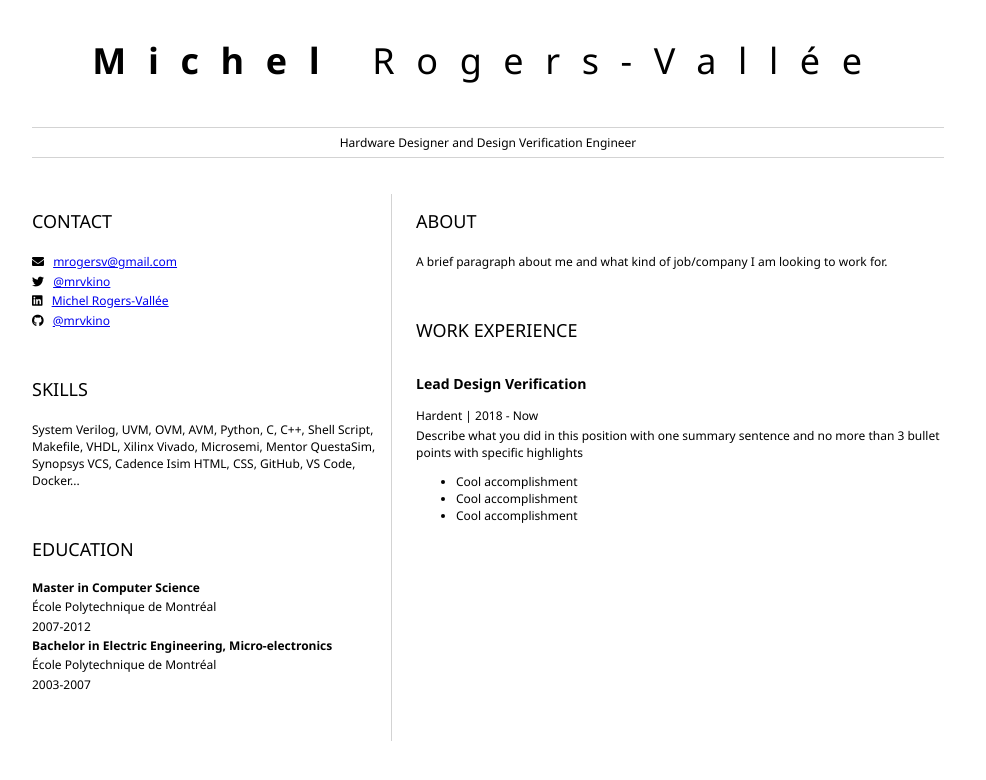
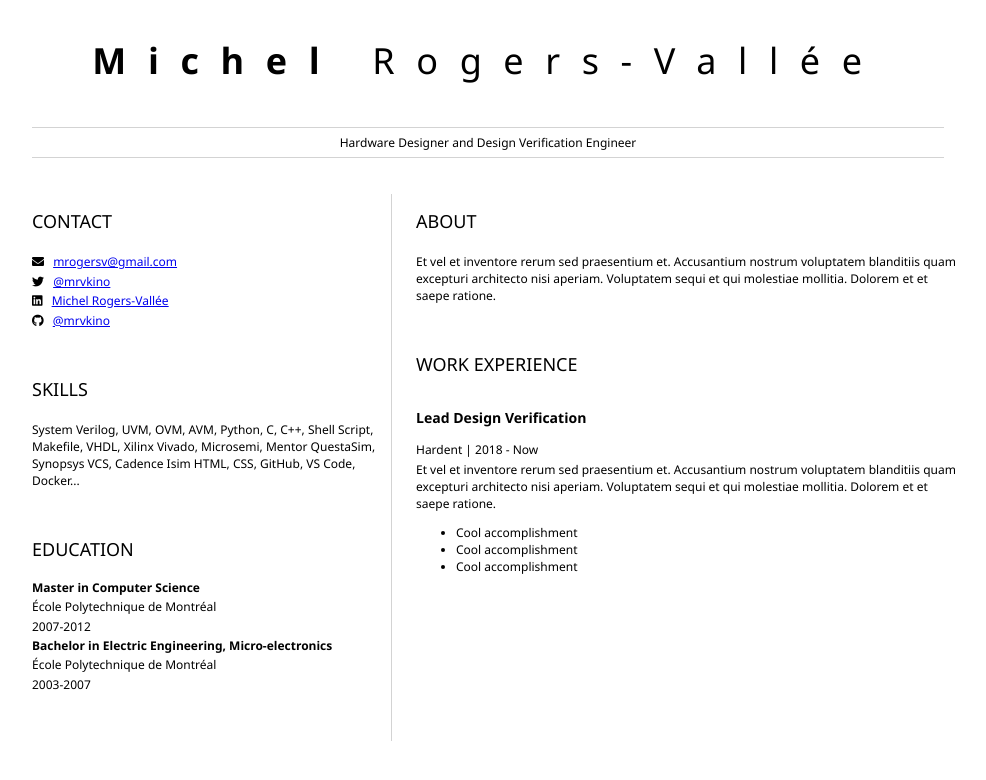
Before and after one commit to mrvkino/resume, a plain HTML site: page index.html in a window 1280 px wide. Shown: the whole page, without its empty margins (152-1138 px from the left). Drawn offline with Linux system fonts and the light colour scheme.

Commit message:
Add Lorem Ipsum

```diff
--- a/index.html
+++ b/index.html
@@ -64,7 +64,8 @@
                 <section>
                     <h2>ABOUT</h2>
                     <!-- about you -->
-                    <p>A brief paragraph about me and what kind of job/company I am looking to work for.</p>
+                    <!-- A brief paragraph about me and what kind of job/company I am looking to work for. -->
+                    <p>Et vel et inventore rerum sed praesentium et. Accusantium nostrum voluptatem blanditiis quam excepturi architecto nisi aperiam. Voluptatem sequi et qui molestiae mollitia. Dolorem et et saepe ratione.</p>
                 </section>
                 <section>
                     <h2>WORK EXPERIENCE</h2>
@@ -73,8 +74,9 @@
                     <p>
                             Hardent | 2018 - Now
                     </p>
+                    <!-- Describe what you did in this position with one summary sentence and no more than 3 bullet points with specific highlights -->
                     <p>
-                            Describe what you did in this position with one summary sentence and no more than 3 bullet points with specific highlights
+                        Et vel et inventore rerum sed praesentium et. Accusantium nostrum voluptatem blanditiis quam excepturi architecto nisi aperiam. Voluptatem sequi et qui molestiae mollitia. Dolorem et et saepe ratione.
                     </p>
                     <ul>
                             <li>Cool accomplishment</li>
```
